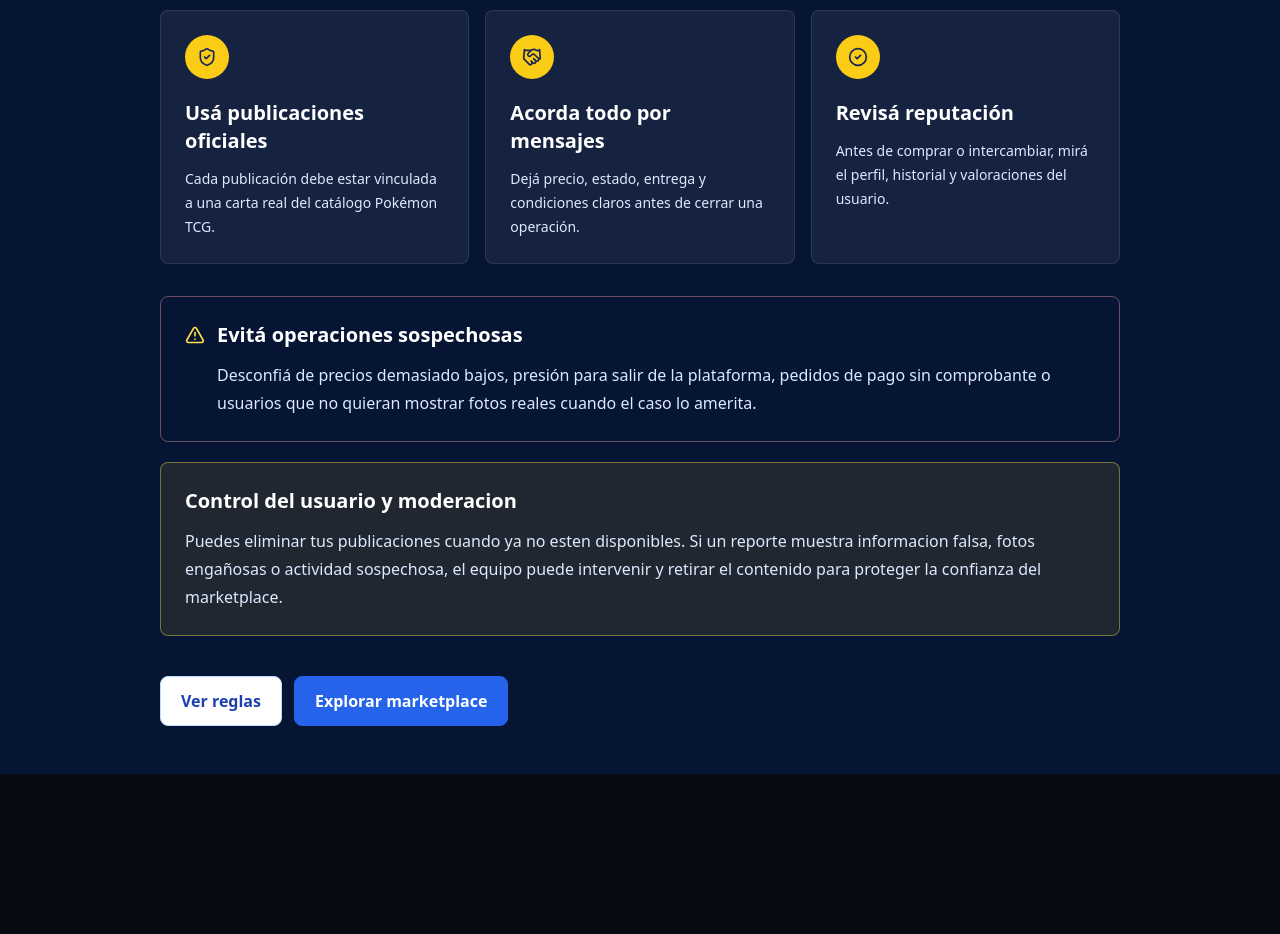
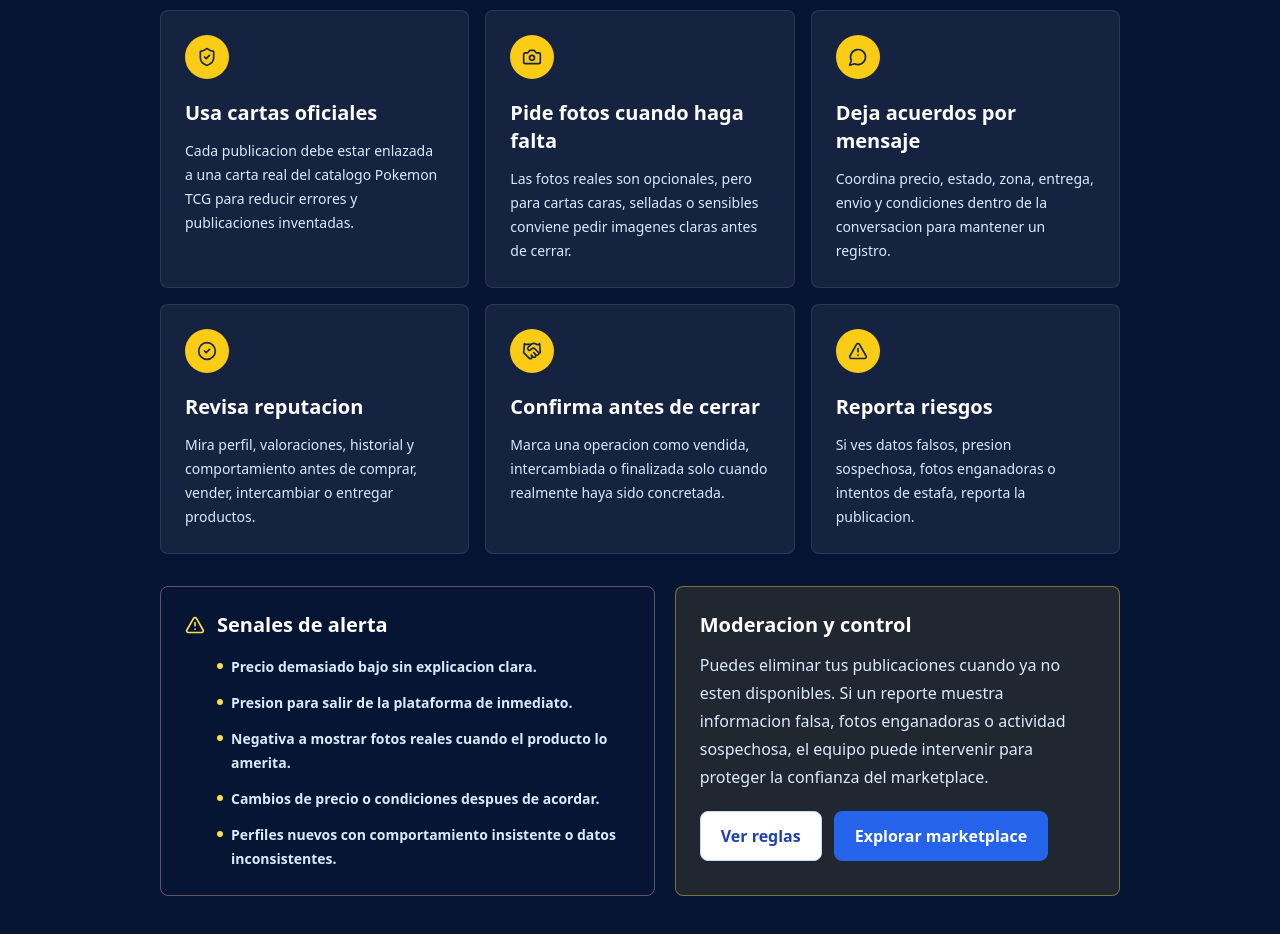
Before and after one commit to ViralFrame2026/PokeTrade-HUB, a Next.js app: page /safety in a window 1280 px wide. Shown: the part 500-1434 px from the top of the page. Before the commit the page ends 1274 px from the top, so only its background shows below. Built offline with nearby package versions, Linux system fonts and the light colour scheme.

Commit message:
Strengthen trust and policy pages

```diff
--- a/app/privacy/page.tsx
+++ b/app/privacy/page.tsx
@@ -1,10 +1,33 @@
-import { LockKeyhole, ShieldCheck } from "lucide-react";
+import { Database, Eye, LockKeyhole, ShieldCheck, UserCheck } from "lucide-react";
 import { ButtonLink } from "@/components/ui/button-link";
 
 export const metadata = {
   title: "Privacidad",
   description: "Resumen de privacidad para usuarios de PokeTrade HUB."
 };
+
+const privacyItems = [
+  {
+    icon: UserCheck,
+    title: "Datos de cuenta",
+    copy: "Usamos tu email, nombre visible, avatar y datos de perfil para identificarte dentro de la comunidad y permitir funciones de cuenta."
+  },
+  {
+    icon: Database,
+    title: "Contenido de la plataforma",
+    copy: "Guardamos publicaciones, sorteos, favoritos, mensajes, valoraciones, reportes, notificaciones y operaciones necesarias para que el marketplace funcione."
+  },
+  {
+    icon: Eye,
+    title: "Moderacion y seguridad",
+    copy: "El equipo puede revisar contenido reportado, publicaciones sospechosas y acciones administrativas para aplicar reglas y proteger a los usuarios."
+  },
+  {
+    icon: LockKeyhole,
+    title: "Servicios externos",
+    copy: "La autenticacion y base de datos funcionan con Supabase. El despliegue y hosting funcionan con Vercel."
+  }
+];
 
 export default function PrivacyPage() {
   return (
@@ -19,27 +42,35 @@ export default function PrivacyPage() {
           </div>
           <h1 className="mt-5 text-4xl font-black sm:text-6xl">Privacidad</h1>
           <p className="mt-5 text-lg leading-8 text-blue-100">
-            Este resumen explica que datos usa PokeTrade HUB para que la plataforma
-            funcione. No reemplaza asesoramiento legal profesional.
+            Este resumen explica que datos usa PokeTrade HUB para operar la plataforma,
+            moderar contenido y mantener funciones de comunidad. No reemplaza asesoramiento
+            legal profesional.
           </p>
         </div>
       </section>
 
       <section className="mx-auto max-w-4xl space-y-5 px-4 py-12 sm:px-6 lg:px-8">
-        {[
-          ["Datos de cuenta", "Usamos tu email, nombre visible y datos de perfil para identificarte dentro de la comunidad."],
-          ["Publicaciones y mensajes", "Guardamos publicaciones, operaciones, favoritos, notificaciones y mensajes necesarios para operar dentro del marketplace."],
-          ["Seguridad", "Podemos revisar contenido reportado o sospechoso para proteger a la comunidad y aplicar reglas."],
-          ["Servicios externos", "La autenticación y base de datos funcionan con Supabase. El despliegue funciona con Vercel."]
-        ].map(([title, copy]) => (
-          <article className="rounded-lg border border-white/10 bg-white/[0.06] p-6" key={title}>
+        {privacyItems.map((item) => (
+          <article className="rounded-lg border border-white/10 bg-white/[0.06] p-6" key={item.title}>
             <h2 className="flex items-center gap-2 text-xl font-black">
-              <ShieldCheck className="h-5 w-5 text-yellow-300" />
-              {title}
+              <item.icon className="h-5 w-5 text-yellow-300" />
+              {item.title}
             </h2>
-            <p className="mt-3 leading-7 text-blue-100">{copy}</p>
+            <p className="mt-3 leading-7 text-blue-100">{item.copy}</p>
           </article>
         ))}
+
+        <article className="rounded-lg border border-yellow-300/40 bg-yellow-400/10 p-6">
+          <h2 className="flex items-center gap-2 text-xl font-black">
+            <ShieldCheck className="h-5 w-5 text-yellow-300" />
+            Control del usuario
+          </h2>
+          <p className="mt-3 leading-7 text-blue-100">
+            Puedes editar tu perfil, cambiar contrasena, eliminar publicaciones propias y
+            cerrar sesiones. Algunas acciones quedan registradas para seguridad, auditoria y
+            moderacion.
+          </p>
+        </article>
       </section>
     </main>
   );
--- a/app/rules/page.tsx
+++ b/app/rules/page.tsx
@@ -1,4 +1,4 @@
-import { BadgeCheck, Gift, ShieldCheck, Store } from "lucide-react";
+import { BadgeCheck, Ban, Gift, ShieldCheck, Store, Trash2 } from "lucide-react";
 import { ButtonLink } from "@/components/ui/button-link";
 
 export const metadata = {
@@ -11,12 +11,12 @@ const rules = [
   {
     icon: Store,
     title: "Publicaciones reales",
-    copy: "No se permiten cartas inventadas, imagenes falsas ni datos que no coincidan con la carta oficial."
+    copy: "No se permiten cartas inventadas, imagenes falsas ni datos que no coincidan con la carta oficial seleccionada."
   },
   {
     icon: BadgeCheck,
-    title: "Estado claro",
-    copy: "El estado, precio, ubicacion, metodo de entrega y condiciones deben ser claros para el comprador."
+    title: "Datos comerciales claros",
+    copy: "El estado, precio, ubicacion, metodo de entrega y condiciones deben ser entendibles antes de contactar al vendedor."
   },
   {
     icon: Gift,
@@ -29,15 +29,22 @@ const rules = [
     copy: "El equipo puede aprobar, rechazar, pausar o eliminar contenido que ponga en riesgo a la comunidad."
   },
   {
-    icon: Store,
+    icon: Trash2,
     title: "Eliminacion libre",
-    copy: "Cada usuario puede eliminar sus publicaciones cuando ya no quiera vender, intercambiar, regalar o mostrar una carta."
+    copy: "Cada usuario puede eliminar sus publicaciones y sorteos cuando ya no quiera vender, intercambiar, regalar o mostrar un producto."
   },
   {
-    icon: BadgeCheck,
-    title: "Sin fotos robadas",
-    copy: "Las fotos reales son opcionales, pero si se suben deben representar la carta ofrecida y no deben engañar al comprador."
+    icon: Ban,
+    title: "Sin engaños",
+    copy: "No se permite simular stock, ocultar danos importantes, usar fotos robadas ni presionar a otros usuarios para aceptar acuerdos inseguros."
   }
+];
+
+const consequences = [
+  "Correccion o rechazo de publicaciones.",
+  "Pausa temporal de contenido reportado.",
+  "Eliminacion de publicaciones, sorteos o reportes falsos.",
+  "Retiro de permisos especiales si una cuenta administradora abusa de sus funciones."
 ];
 
 export default function RulesPage() {
@@ -53,13 +60,14 @@ export default function RulesPage() {
           </p>
           <h1 className="mt-3 text-4xl font-black sm:text-6xl">Reglas de PokeTrade HUB</h1>
           <p className="mt-5 max-w-2xl text-lg leading-8 text-blue-100">
-            Estas reglas mantienen el marketplace prolijo, verificable y util para
-            coleccionistas, compradores y vendedores.
+            Reglas simples para mantener el marketplace verificable, util y seguro para
+            coleccionistas, compradores, vendedores y moderadores.
           </p>
         </div>
       </section>
 
-      <section className="mx-auto grid max-w-5xl gap-4 px-4 py-12 sm:px-6 md:grid-cols-2 lg:px-8">
+      <section className="mx-auto max-w-5xl px-4 py-12 sm:px-6 lg:px-8">
+        <div className="grid gap-4 md:grid-cols-2">
           {rules.map((rule) => (
             <article className="rounded-lg border border-white/10 bg-white/[0.06] p-6" key={rule.title}>
               <div className="grid h-11 w-11 place-items-center rounded-full bg-yellow-400 text-blue-950">
@@ -69,6 +77,19 @@ export default function RulesPage() {
               <p className="mt-3 leading-7 text-blue-100">{rule.copy}</p>
             </article>
           ))}
+        </div>
+
+        <div className="mt-8 rounded-lg border border-white/10 bg-white/[0.06] p-6">
+          <h2 className="text-xl font-black">Que puede pasar si se incumplen</h2>
+          <div className="mt-4 grid gap-3 md:grid-cols-2">
+            {consequences.map((item) => (
+              <p className="flex gap-2 text-sm font-semibold leading-6 text-blue-100" key={item}>
+                <ShieldCheck className="mt-0.5 h-4 w-4 shrink-0 text-yellow-300" />
+                {item}
+              </p>
+            ))}
+          </div>
+        </div>
       </section>
     </main>
   );
--- a/app/safety/page.tsx
+++ b/app/safety/page.tsx
@@ -1,28 +1,58 @@
-import { AlertTriangle, CheckCircle2, Handshake, ShieldCheck } from "lucide-react";
+import {
+  AlertTriangle,
+  Camera,
+  CheckCircle2,
+  Handshake,
+  MessageCircle,
+  ShieldCheck
+} from "lucide-react";
 import { ButtonLink } from "@/components/ui/button-link";
 
 export const metadata = {
   title: "Seguridad",
   description:
-    "Buenas prácticas para comprar, vender e intercambiar cartas Pokémon TCG en PokeTrade HUB."
+    "Buenas practicas para comprar, vender e intercambiar cartas Pokemon TCG en PokeTrade HUB."
 };
 
 const safeSteps = [
   {
     icon: ShieldCheck,
-    title: "Usá publicaciones oficiales",
-    copy: "Cada publicación debe estar vinculada a una carta real del catálogo Pokémon TCG."
+    title: "Usa cartas oficiales",
+    copy: "Cada publicacion debe estar enlazada a una carta real del catalogo Pokemon TCG para reducir errores y publicaciones inventadas."
+  },
+  {
+    icon: Camera,
+    title: "Pide fotos cuando haga falta",
+    copy: "Las fotos reales son opcionales, pero para cartas caras, selladas o sensibles conviene pedir imagenes claras antes de cerrar."
+  },
+  {
+    icon: MessageCircle,
+    title: "Deja acuerdos por mensaje",
+    copy: "Coordina precio, estado, zona, entrega, envio y condiciones dentro de la conversacion para mantener un registro."
+  },
+  {
+    icon: CheckCircle2,
+    title: "Revisa reputacion",
+    copy: "Mira perfil, valoraciones, historial y comportamiento antes de comprar, vender, intercambiar o entregar productos."
   },
   {
     icon: Handshake,
-    title: "Acorda todo por mensajes",
-    copy: "Dejá precio, estado, entrega y condiciones claros antes de cerrar una operación."
+    title: "Confirma antes de cerrar",
+    copy: "Marca una operacion como vendida, intercambiada o finalizada solo cuando realmente haya sido concretada."
   },
   {
-    icon: CheckCircle2,
-    title: "Revisá reputación",
-    copy: "Antes de comprar o intercambiar, mirá el perfil, historial y valoraciones del usuario."
+    icon: AlertTriangle,
+    title: "Reporta riesgos",
+    copy: "Si ves datos falsos, presion sospechosa, fotos enganadoras o intentos de estafa, reporta la publicacion."
   }
+];
+
+const redFlags = [
+  "Precio demasiado bajo sin explicacion clara.",
+  "Presion para salir de la plataforma de inmediato.",
+  "Negativa a mostrar fotos reales cuando el producto lo amerita.",
+  "Cambios de precio o condiciones despues de acordar.",
+  "Perfiles nuevos con comportamiento insistente o datos inconsistentes."
 ];
 
 export default function SafetyPage() {
@@ -37,17 +67,17 @@ export default function SafetyPage() {
             Centro de confianza
           </p>
           <h1 className="mt-3 max-w-3xl text-4xl font-black leading-tight sm:text-6xl">
-            Seguridad para operar con cartas Pokémon TCG
+            Seguridad para operar con cartas Pokemon TCG
           </h1>
           <p className="mt-5 max-w-2xl text-lg leading-8 text-blue-100">
-            PokeTrade HUB ayuda a ordenar publicaciones, perfiles y reputación. Aun así,
-            cada operación entre usuarios requiere criterio, confirmación y cuidado.
+            PokeTrade HUB ordena publicaciones, mensajes, reputacion y reportes. Aun asi,
+            cada acuerdo entre usuarios requiere criterio, confirmacion y cuidado.
           </p>
         </div>
       </section>
 
       <section className="mx-auto max-w-5xl px-4 py-12 sm:px-6 lg:px-8">
-        <div className="grid gap-4 md:grid-cols-3">
+        <div className="grid gap-4 md:grid-cols-2 lg:grid-cols-3">
           {safeSteps.map((item) => (
             <article className="rounded-lg border border-white/10 bg-white/[0.06] p-6" key={item.title}>
               <div className="grid h-11 w-11 place-items-center rounded-full bg-yellow-400 text-blue-950">
@@ -59,30 +89,32 @@ export default function SafetyPage() {
           ))}
         </div>
 
-        <div className="mt-8 rounded-lg border border-red-300/40 bg-red-500/12 p-6">
+        <div className="mt-8 grid gap-5 lg:grid-cols-[1fr_0.9fr]">
+          <div className="rounded-lg border border-red-300/40 bg-red-500/12 p-6">
             <div className="flex items-start gap-3">
               <AlertTriangle className="mt-1 h-5 w-5 shrink-0 text-yellow-300" />
               <div>
-              <h2 className="text-xl font-black">Evitá operaciones sospechosas</h2>
-              <p className="mt-3 leading-7 text-blue-100">
-                Desconfiá de precios demasiado bajos, presión para salir de la plataforma,
-                pedidos de pago sin comprobante o usuarios que no quieran mostrar fotos reales
-                cuando el caso lo amerita.
-              </p>
+                <h2 className="text-xl font-black">Senales de alerta</h2>
+                <ul className="mt-4 space-y-3 text-sm font-semibold leading-6 text-blue-100">
+                  {redFlags.map((flag) => (
+                    <li className="flex gap-2" key={flag}>
+                      <span className="mt-2 h-1.5 w-1.5 shrink-0 rounded-full bg-yellow-300" />
+                      {flag}
+                    </li>
+                  ))}
+                </ul>
               </div>
             </div>
           </div>
 
-        <div className="mt-5 rounded-lg border border-yellow-300/40 bg-yellow-400/10 p-6">
-          <h2 className="text-xl font-black">Control del usuario y moderacion</h2>
+          <div className="rounded-lg border border-yellow-300/40 bg-yellow-400/10 p-6">
+            <h2 className="text-xl font-black">Moderacion y control</h2>
             <p className="mt-3 leading-7 text-blue-100">
               Puedes eliminar tus publicaciones cuando ya no esten disponibles. Si un reporte
-            muestra informacion falsa, fotos engañosas o actividad sospechosa, el equipo puede
-            intervenir y retirar el contenido para proteger la confianza del marketplace.
+              muestra informacion falsa, fotos enganadoras o actividad sospechosa, el equipo puede
+              intervenir para proteger la confianza del marketplace.
             </p>
-        </div>
-
-        <div className="mt-10 flex flex-wrap gap-3">
+            <div className="mt-5 flex flex-wrap gap-3">
               <ButtonLink href="/rules" variant="light">
                 Ver reglas
               </ButtonLink>
@@ -90,6 +122,8 @@ export default function SafetyPage() {
                 Explorar marketplace
               </ButtonLink>
             </div>
+          </div>
+        </div>
       </section>
     </main>
   );
--- a/app/terms/page.tsx
+++ b/app/terms/page.tsx
@@ -1,10 +1,33 @@
-import { Scale } from "lucide-react";
+import { Handshake, Scale, ShieldAlert, Store, UserCog } from "lucide-react";
 import { ButtonLink } from "@/components/ui/button-link";
 
 export const metadata = {
-  title: "Términos",
-  description: "Condiciones básicas de uso para PokeTrade HUB."
+  title: "Terminos",
+  description: "Condiciones basicas de uso para PokeTrade HUB."
 };
+
+const terms = [
+  {
+    icon: Store,
+    title: "Responsabilidad del usuario",
+    copy: "Cada usuario es responsable de la veracidad de sus publicaciones, fotos, mensajes, sorteos, precios, acuerdos y datos de entrega."
+  },
+  {
+    icon: Handshake,
+    title: "Operaciones entre usuarios",
+    copy: "PokeTrade HUB facilita contacto, reputacion y organizacion, pero no reemplaza la verificacion personal de estado, pago, envio, entrega o autenticidad."
+  },
+  {
+    icon: ShieldAlert,
+    title: "Contenido y moderacion",
+    copy: "La plataforma puede revisar, rechazar, pausar o eliminar contenido que incumpla reglas, use datos falsos, afecte la confianza o represente riesgo para otros usuarios."
+  },
+  {
+    icon: UserCog,
+    title: "Cuentas administradoras",
+    copy: "Las cuentas con permisos de administrador pueden moderar contenido, resolver reportes, gestionar permisos internos y registrar acciones de seguridad dentro del panel."
+  }
+];
 
 export default function TermsPage() {
   return (
@@ -17,27 +40,33 @@ export default function TermsPage() {
           <div className="mt-10 grid h-14 w-14 place-items-center rounded-full bg-yellow-400 text-blue-950">
             <Scale className="h-7 w-7" />
           </div>
-          <h1 className="mt-5 text-4xl font-black sm:text-6xl">Términos de uso</h1>
+          <h1 className="mt-5 text-4xl font-black sm:text-6xl">Terminos de uso</h1>
           <p className="mt-5 text-lg leading-8 text-blue-100">
-            PokeTrade HUB es una plataforma de comunidad para publicar, encontrar y
-            coordinar operaciones de cartas Pokémon TCG entre usuarios.
+            PokeTrade HUB es una plataforma de comunidad para publicar, encontrar y coordinar
+            operaciones de cartas Pokemon TCG entre usuarios.
           </p>
         </div>
       </section>
 
       <section className="mx-auto max-w-4xl space-y-5 px-4 py-12 sm:px-6 lg:px-8">
-        {[
-          ["Responsabilidad del usuario", "Cada usuario es responsable de la veracidad de sus publicaciones, mensajes, sorteos y acuerdos."],
-          ["Contenido y eliminacion", "Cada usuario puede eliminar sus propias publicaciones y sorteos cuando quiera. PokeTrade HUB tambien puede revisar, rechazar, pausar o eliminar contenido que incumpla reglas, use datos falsos, afecte la confianza de la comunidad o represente riesgo para otros usuarios."],
-          ["Operaciones entre usuarios", "La plataforma facilita el contacto, pero no reemplaza la verificacion personal de estado, pago, envio o entrega."],
-          ["Cuentas administradoras", "Las cuentas con permisos de administrador pueden moderar contenido, resolver reportes, gestionar permisos internos y registrar acciones de seguridad dentro del panel."],
-          ["Cambios", "Estas condiciones pueden actualizarse a medida que la plataforma crece y suma nuevas funciones."]
-        ].map(([title, copy]) => (
-          <article className="rounded-lg border border-white/10 bg-white/[0.06] p-6" key={title}>
-            <h2 className="text-xl font-black">{title}</h2>
-            <p className="mt-3 leading-7 text-blue-100">{copy}</p>
+        {terms.map((item) => (
+          <article className="rounded-lg border border-white/10 bg-white/[0.06] p-6" key={item.title}>
+            <h2 className="flex items-center gap-2 text-xl font-black">
+              <item.icon className="h-5 w-5 text-yellow-300" />
+              {item.title}
+            </h2>
+            <p className="mt-3 leading-7 text-blue-100">{item.copy}</p>
           </article>
         ))}
+
+        <article className="rounded-lg border border-yellow-300/40 bg-yellow-400/10 p-6">
+          <h2 className="text-xl font-black">Cambios y continuidad</h2>
+          <p className="mt-3 leading-7 text-blue-100">
+            Estas condiciones pueden actualizarse a medida que la plataforma crece, suma
+            monetizacion, integra pagos, mejora seguridad o incorpora nuevas herramientas para
+            usuarios y administradores.
+          </p>
+        </article>
       </section>
     </main>
   );
```
Lines whose indentation alone changed are shown as unchanged.
